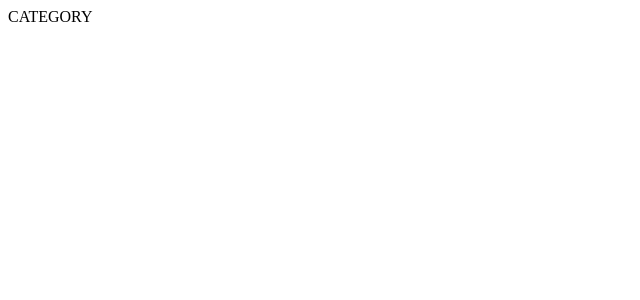
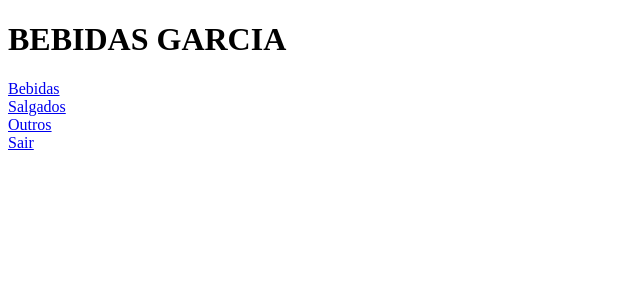
Before and after one commit to danielclaytonborgtx/bebidasGarcia, a React (Vite) app: page /Category in a window 1280 px wide. Shown: the top 300 px of the page, without its empty margins (0-640 px from the left). Built offline with nearby package versions, Linux system fonts and the light colour scheme.

Commit message:
create route bebidas salgados e outros

```diff
--- /dev/null
+++ b/src/pages/Bebidas/index.tsx
@@ -0,0 +1,8 @@
+export function Bebidas() {
+  return (
+    <div>
+      <h1>Bebidas</h1>
+      <a href="/Category">voltar</a>
+    </div>
+  );
+}
--- a/src/pages/Category/index.tsx
+++ b/src/pages/Category/index.tsx
@@ -1,3 +1,15 @@
 export function Category() {
-  return <span>CATEGORY</span>;
+  return (
+    <div>
+      <h1>BEBIDAS GARCIA</h1>
+      <a href="./Bebidas">Bebidas</a>
+      <br />
+      <a href="./Salgados">Salgados</a>
+      <br />
+      <a href="./Outros">Outros</a>
+      <br />
+      <a href="./">Sair</a>
+      <br />
+    </div>
+  );
 }
--- a/src/pages/Home/index.tsx
+++ b/src/pages/Home/index.tsx
@@ -1,3 +1,8 @@
 export function Home() {
-  return <span>HOME</span>;
+  return (
+    <div>
+      <h1>BEBIDAS GARCIA</h1>
+      <a href="./Category">Veja nossos produtos</a>
+    </div>
+  );
 }
--- /dev/null
+++ b/src/pages/Outros/index.tsx
@@ -0,0 +1,8 @@
+export function Outros() {
+  return (
+    <div>
+      <h1>Outros</h1>
+      <a href="/Category">voltar</a>
+    </div>
+  );
+}
--- a/src/pages/Products/index.tsx
+++ /dev/null
@@ -1,3 +0,0 @@
-export function Products() {
-  return <span>PRODUCTS</span>;
-}
--- /dev/null
+++ b/src/pages/Salgados/index.tsx
@@ -0,0 +1,8 @@
+export function Salgados() {
+  return (
+    <div>
+      <h1>Salgados</h1>
+      <a href="/Category">voltar</a>
+    </div>
+  );
+}
--- a/src/pages/SubCategory/index.tsx
+++ /dev/null
@@ -1,3 +0,0 @@
-export function SubCategory() {
-  return <span>SUBCATEGORY</span>;
-}
--- a/src/routes/index.tsx
+++ b/src/routes/index.tsx
@@ -1,16 +1,18 @@
 import { Routes, Route } from "react-router-dom";
 import { Home } from "../pages/Home";
 import { Category } from "../pages/Category";
-import { SubCategory } from "../pages/SubCategory";
-import { Products } from "../pages/Products";
+import { Salgados } from "../pages/Salgados";
+import { Bebidas } from "../pages/Bebidas";
+import { Outros } from "../pages/Outros";
 
 export function Router() {
   return (
     <Routes>
       <Route path="/" element={<Home />} />
       <Route path="/Category" element={<Category />} />
-      <Route path="/SubCategory" element={<SubCategory />} />
-      <Route path="/Products" element={<Products />} />
+      <Route path="/Salgados" element={<Salgados />} />
+      <Route path="/Bebidas" element={<Bebidas />} />
+      <Route path="/Outros" element={<Outros />} />
     </Routes>
   );
 }
```
